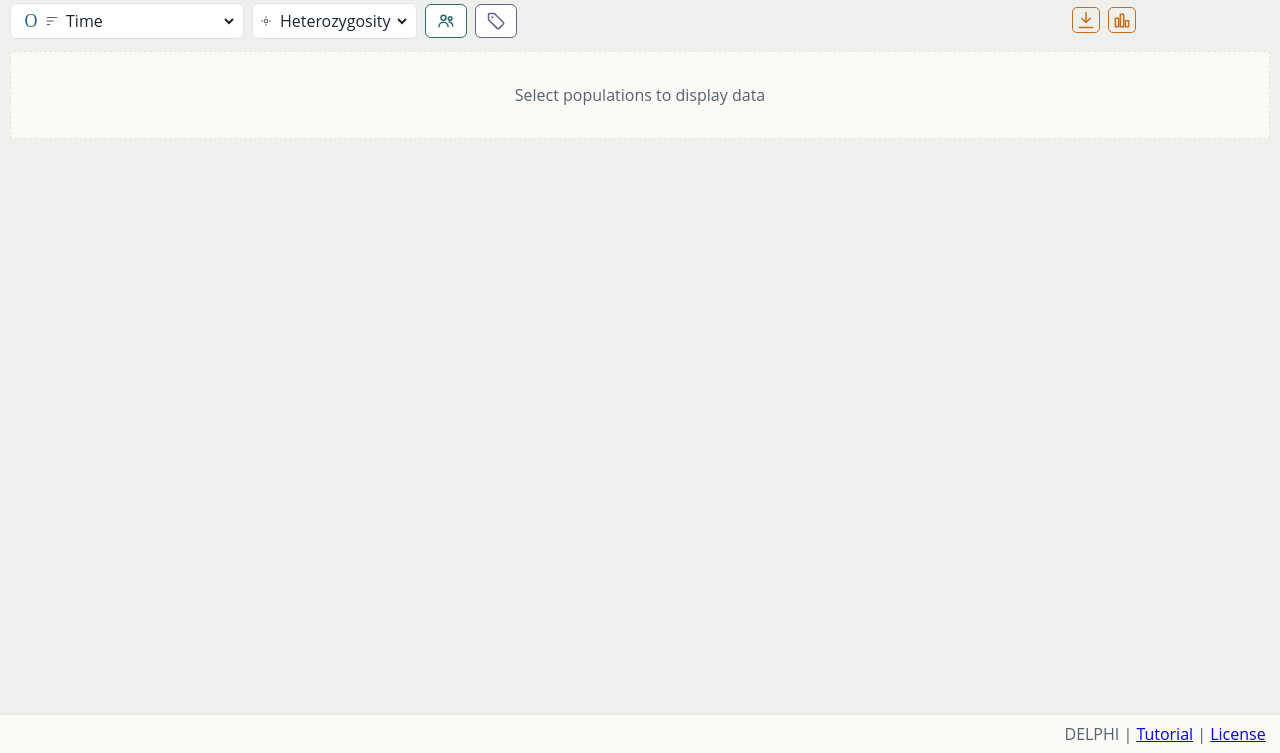
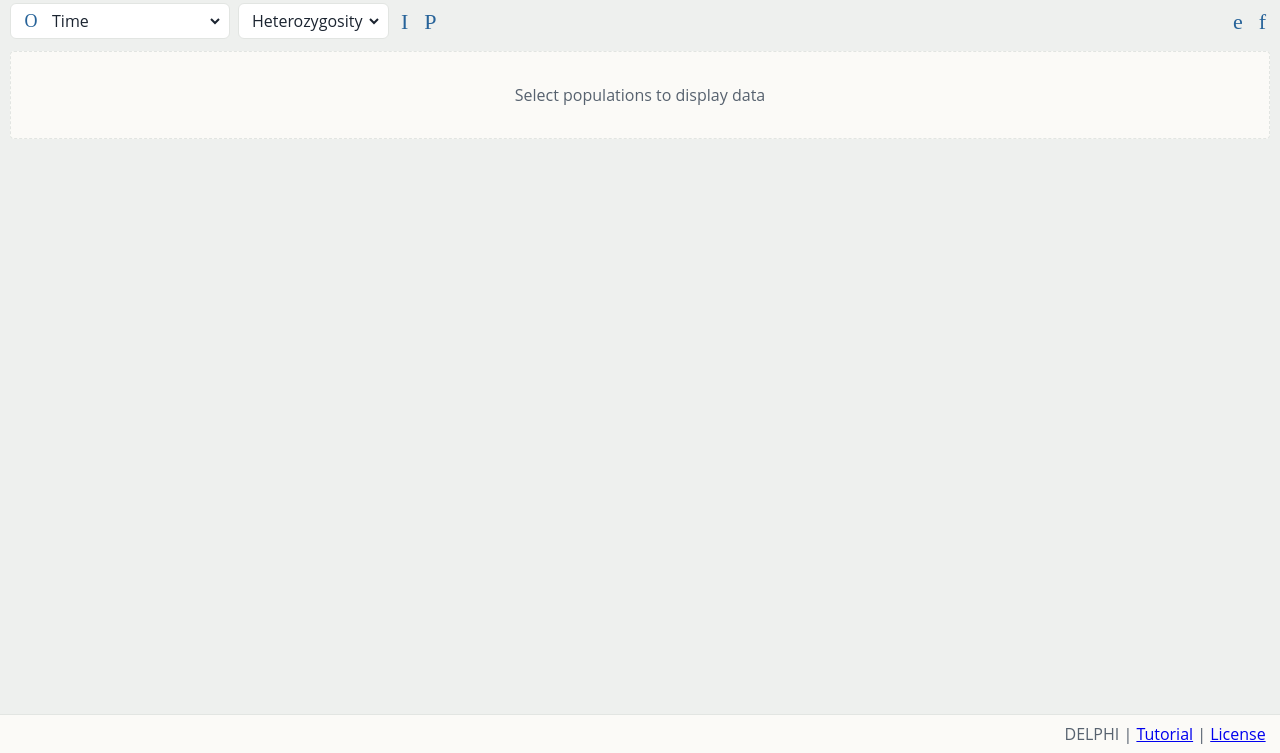
Before and after one commit to Greenbaum-Lab/delphi, a plain HTML site: page index.html in a window 1280 px wide. Shown: the part 47-800 px from the top of the page. Drawn offline with Linux system fonts and the light colour scheme; a web font is replaced by a local one.

Commit message:
Updating file content

```diff
--- a/index.html
+++ b/index.html
@@ -34,7 +34,6 @@
 		<div class="tracks-controls">
 			<div class="control-group sort-container">
 				<a data-icon="O" data-action="toggle-sort" class="icon-btn" data-tooltip="Sort direction" aria-label="Sort direction"></a>
-				<svg class="group-icon" aria-hidden="true"><use href="#icon-sort"></use></svg>
 				<span class="tooltip-wrap" data-tooltip="Order tracks by metadata">
 					<select data-control="sort" class="sort-selector">
 						<option value="time">Time</option>
@@ -59,7 +58,6 @@
 			</div>
 
 			<div class="control-group">
-				<svg class="group-icon" aria-hidden="true"><use href="#icon-measure"></use></svg>
 				<span class="tooltip-wrap" data-tooltip="Select population genetics statistics">
 					<select data-control="measure" class="measure-selector">
 						<option value="heterozygosity" selected>Heterozygosity</option>
@@ -70,24 +68,18 @@
 				</span>
 			</div>
 
-			<div class="control-group control-group-populations" data-module="library">
-				<a class="icon-btn icon-btn-populations" data-action="open-populations" data-tooltip="Select populations" aria-label="Select populations">
-					<svg aria-hidden="true"><use href="#icon-populations"></use></svg>
-				</a>
+			<div data-module="library">
+				<a class="open-dialog-button" data-icon="I" data-action="open-populations" data-tooltip="Select populations" aria-label="Select populations"></a>
 			</div>
 
-			<div class="control-group control-group-annotations">
-				<a class="icon-btn icon-btn-annotations" data-action="open-annotations" data-tooltip="Add annotations" aria-label="Add annotations">
-					<svg aria-hidden="true"><use href="#icon-annotations"></use></svg>
-				</a>
+			<div>
+				<a class="open-dialog-button" data-icon="P" data-action="open-annotations" data-tooltip="Add annotations" aria-label="Add annotations"></a>
 			</div>
 
 			<div class="controls-spacer"></div>
 
 			<div class="export-menu" data-menu="export">
-				<a class="icon-btn menu-toggle export-toggle" data-action="toggle-menu" data-tooltip="Export table data as TSV" aria-label="Export table data as TSV" aria-haspopup="true" aria-expanded="false">
-					<svg aria-hidden="true"><use href="#icon-export"></use></svg>
-				</a>
+				<a class="open-dialog-button menu-toggle export-toggle" data-icon="e" data-action="toggle-menu" data-tooltip="Export table data as TSV" aria-label="Export table data as TSV" aria-haspopup="true" aria-expanded="false"></a>
 				<div class="menu-panel" data-menu-panel hidden>
 					<a class="menu-item" data-action="export-data">Export data<span class="menu-item-note">Positional values in the current window</span></a>
 					<a class="menu-item" data-action="export-metadata">Export metadata<span class="menu-item-note" data-export-note="metadata">Populations and their metadata</span></a>
@@ -95,9 +87,7 @@
 			</div>
 
 			<div class="more-menu" data-menu="more">
-				<a class="icon-btn menu-toggle more-toggle" data-action="toggle-menu" data-tooltip="More display options" aria-label="More display options" aria-haspopup="true" aria-expanded="false">
-					<svg aria-hidden="true"><use href="#icon-more"></use></svg>
-				</a>
+				<a class="open-dialog-button menu-toggle more-toggle" data-icon="f" data-action="toggle-menu" data-tooltip="More display options" aria-label="More display options" aria-haspopup="true" aria-expanded="false"></a>
 				<div class="menu-panel" data-menu-panel hidden>
 					<div class="more-row">
 						<label class="more-label">Window size</label>
@@ -143,8 +133,6 @@
 					</div>
 				</div>
 			</div>
-
-			<div class="controls-spacer controls-spacer-fixed"></div>
 		</div>
 		<div class="tracks-container signal-tracks-container">
 			<div class="empty-state" data-action="open-populations">Select populations to display data</div>
```
